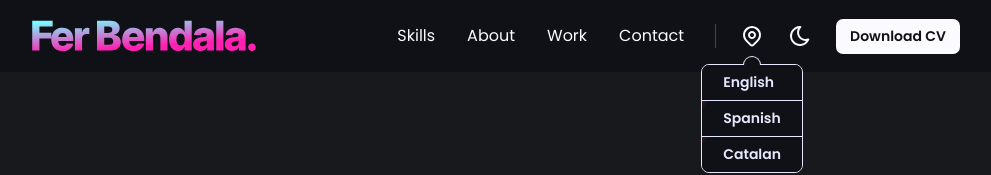
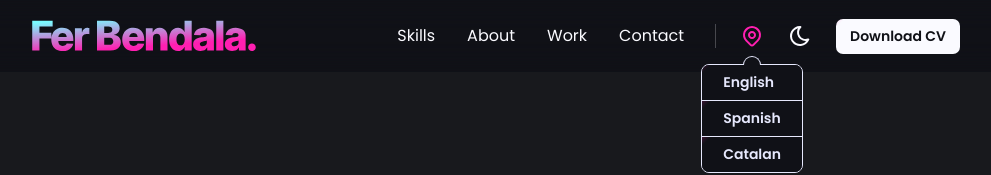
Before and after one commit to FerBendala/cv-landing, a React (Vite) app: page / in a window 1280 px wide. Both pictures are taken after a click on the button 896 px from the left and 36 px from the top of the page. Shown: the top 175 px of the page, without its empty margins (144-1135 px from the left). Built offline with nearby package versions, Linux system fonts and the light colour scheme.

Commit message:
heading section

```diff
--- a/package.json
+++ b/package.json
@@ -15,6 +15,7 @@
 		"react-dom": "^18.2.0",
 		"react-helmet-async": "^2.0.5",
 		"react-i18next": "^14.1.2",
+		"react-responsive": "^10.0.0",
 		"sass": "^1.77.3",
 		"vite-tsconfig-paths": "^4.3.2",
 		"zustand": "^4.5.2"
--- a/src/assets/scss/mixins.scss
+++ b/src/assets/scss/mixins.scss
@@ -225,12 +225,13 @@
 }
 
 // Position
-@mixin position($position, $t: null, $r: null, $b: null, $l: null) {
+@mixin position($position, $t: null, $r: null, $b: null, $l: null, $i: null) {
 	position: $position;
 	top: $t;
 	right: $r;
 	bottom: $b;
 	left: $l;
+	inset: $i;
 }
 
 // Background image
--- a/src/assets/scss/variables.scss
+++ b/src/assets/scss/variables.scss
@@ -31,9 +31,9 @@ $light-theme-colors: (
 	--transition: 0.32s ease;
 	--transition-low: 0.48s ease;
 
-	@include m.set-colors($light-theme-colors);
+	@include m.set-colors($dark-theme-colors);
 
-	.dark {
-		@include m.set-colors($dark-theme-colors);
+	.light {
+		@include m.set-colors($light-theme-colors);
 	}
 }
--- a/src/components/button-icon/styles.module.scss
+++ b/src/components/button-icon/styles.module.scss
@@ -23,7 +23,8 @@
 		}
 	}
 
-	&:hover {
+	&:hover,
+	&:focus {
 		color: var(--color-pink-100);
 	}
 }
--- a/src/components/menu-mobile/index.tsx
+++ b/src/components/menu-mobile/index.tsx
@@ -1,4 +1,4 @@
-import { useState } from 'react';
+import { useEffect, useState } from 'react';
 
 import IconMenu from '@image/svg/icon-burger.svg?react';
 import IconCancel from '@image/svg/icon-cancel.svg?react';
@@ -21,6 +21,11 @@ const MenuMobile = () => {
 
 	const [visible, setVisible] = useState(false);
 
+	useEffect(() => {
+		if (visible) document.body.style.overflow = 'hidden';
+		else document.body.style.overflow = '';
+	}, [visible]);
+
 	const themeButtonText =
 		theme === 'dark'
 			? t('switch_to_light_theme')
@@ -33,11 +38,11 @@ const MenuMobile = () => {
 				aria-label={t('change_language')}
 				aria-haspopup='listbox'
 				aria-expanded={visible}
-				aria-controls='language-list'
+				aria-controls='menu-list'
 				onClick={() => setVisible(true)}
 			/>
 			<ul
-				id='language-list'
+				id='menu-list'
 				className={[
 					styles.menu__screen,
 					visible && styles.visible
@@ -52,7 +57,7 @@ const MenuMobile = () => {
 						aria-label={t('change_language')}
 						aria-haspopup='listbox'
 						aria-expanded={visible}
-						aria-controls='language-list'
+						aria-controls='menu-list'
 						onClick={() => setVisible(false)}
 					/>
 				</li>
--- a/src/components/menu-mobile/styles.module.scss
+++ b/src/components/menu-mobile/styles.module.scss
@@ -3,7 +3,7 @@
 
 .menu {
 	&__screen {
-		@include m.position(absolute, $t: 0, $r: 0, $b: 0, $l: 0);
+		@include m.position(fixed, $t: 0, $r: 0, $b: 0, $l: 0);
 
 		max-width: 0;
 
@@ -66,6 +66,8 @@
 				&__list {
 					@include m.flex($fd: column, $ai: flex-start, $gap: f.em(24));
 					&__item {
+						width: 100%;
+
 						.item__link {
 							color: var(--color-gray-100);
 
@@ -86,6 +88,8 @@
 				opacity: 0;
 
 				background: var(--color-gray-100);
+
+				transition: var(--transition-low);
 			}
 		}
 
--- a/src/components/menu/index.tsx
+++ b/src/components/menu/index.tsx
@@ -1,3 +1,5 @@
+import MediaQuery from 'react-responsive';
+
 import IconMoon from '@image/svg/icon-moon.svg?react';
 import IconSun from '@image/svg/icon-sun.svg?react';
 import LogoFerBendala from '@image/svg/logo-ferbendala-color.svg?react';
@@ -30,6 +32,7 @@ const Menu = () => {
 					<LogoFerBendala />
 				</a>
 
+				<MediaQuery minWidth={768}>
 					<ul className={styles.menu__list}>
 						{/* Page links */}
 						{customLinks.map(({ name, url }) => (
@@ -48,7 +51,13 @@ const Menu = () => {
 						<li className={styles.menu__list__item}>
 							<SelectLanguage />
 							<ButtonIcon
-							icon={theme === 'dark' ? <IconMoon /> : <IconSun />}
+								icon={
+									theme === 'dark' ? (
+										<IconMoon />
+									) : (
+										<IconSun />
+									)
+								}
 								onClick={() => setTheme(true)}
 								aria-label={
 									theme === 'dark'
@@ -63,8 +72,10 @@ const Menu = () => {
 							/>
 						</li>
 					</ul>
-
+				</MediaQuery>
+				<MediaQuery maxWidth={767}>
 					<MenuMobile />
+				</MediaQuery>
 			</div>
 		</nav>
 	);
--- a/src/components/menu/style.module.scss
+++ b/src/components/menu/style.module.scss
@@ -2,11 +2,17 @@
 @use "@mixins" as m;
 
 .menu {
+	@include m.position(sticky, $t: 0);
+
 	background-color: var(--color-gray-800);
 
-	@include m.media(tablet) {
-		background-color: transparent;
-		padding: f.em(16) 0;
+	&::after {
+		@include m.position(absolute, $i: 0);
+
+		backdrop-filter: blur(16px);
+
+		content: "";
+		z-index: -1;
 	}
 
 	&__container {
@@ -70,4 +76,9 @@
 			display: none;
 		}
 	}
+
+	@include m.media(tablet) {
+		background-color: transparent;
+		padding: f.em(16) 0;
+	}
 }
--- a/src/components/select-language/index.tsx
+++ b/src/components/select-language/index.tsx
@@ -24,9 +24,8 @@ const SelectLanguage = ({}: SelectLangProps) => {
 		{ code: 'ca', label: t('catalan'), flag: FlagCat }
 	];
 
-	console.log(languages);
-
 	const [visible, setVisible] = useState(false);
+	const random = Math.floor(Math.random() * languages.length);
 
 	const handleClick = (language: string) => {
 		setLanguage(language);
@@ -60,12 +59,12 @@ const SelectLanguage = ({}: SelectLangProps) => {
 				aria-label={t('change_language')}
 				aria-haspopup='listbox'
 				aria-expanded={visible}
-				aria-controls='language-list'
-				onClick={() => setVisible(true)}
+				aria-controls={`language-list-${random}`}
+				onClick={() => setVisible((prev) => !prev)}
 				text={t('change_language')}
 			/>
 			<ul
-				id='language-list'
+				id={`language-list-${random}`}
 				className={[
 					styles['dropdown__list'],
 					visible && styles.visible
--- a/src/components/select-language/styles.module.scss
+++ b/src/components/select-language/styles.module.scss
@@ -17,7 +17,11 @@
 
 		background-color: var(--color-gray-800);
 
-		transition: opacity var(--transition);
+		transition:
+			visibility var(--transition),
+			opacity var(--transition),
+			margin-top var(--transition-low),
+			max-height var(--transition-low);
 
 		visibility: hidden;
 
@@ -108,23 +112,23 @@
 	}
 
 	@include m.media(tablet) {
-		@include m.flex($fd: column, $ai: flex-start, $gap: f.em(16));
+		@include m.flex($fd: column, $ai: flex-start);
 
 		&__list {
-			@include m.flex($gap: f.em(16));
 			@include m.position(static, $t: calc(100% + f.em(32)));
 
 			width: 100%;
-			border: none;
+
+			border-color: var(--color-gray-600);
 
 			&__item {
 				&:not(:last-child) {
-					border: none;
+					border-color: var(--color-gray-600);
 				}
 
 				.item {
 					&__button {
-						padding: 0;
+						padding: f.em(16) f.em(20);
 
 						transition: none;
 
@@ -139,6 +143,10 @@
 			&:before {
 				content: none;
 			}
+
+			&.visible {
+				margin-top: f.em(16);
+			}
 		}
 	}
 }
--- a/src/content/header/index.tsx
+++ b/src/content/header/index.tsx
@@ -70,8 +70,6 @@ const Header = () => {
 			</section>
 
 			<picture className={styles['header__container--image']}>
-				<source srcSet={photoNextGen} />
-				<source srcSet={photoPastGen} />
 				<img
 					src={photoNextGen}
 					alt='Fernando Bendala'
```
Also changed, not shown: 1 other file (tests, documents, lock files or other folders). Lines whose indentation alone changed are shown as unchanged.
